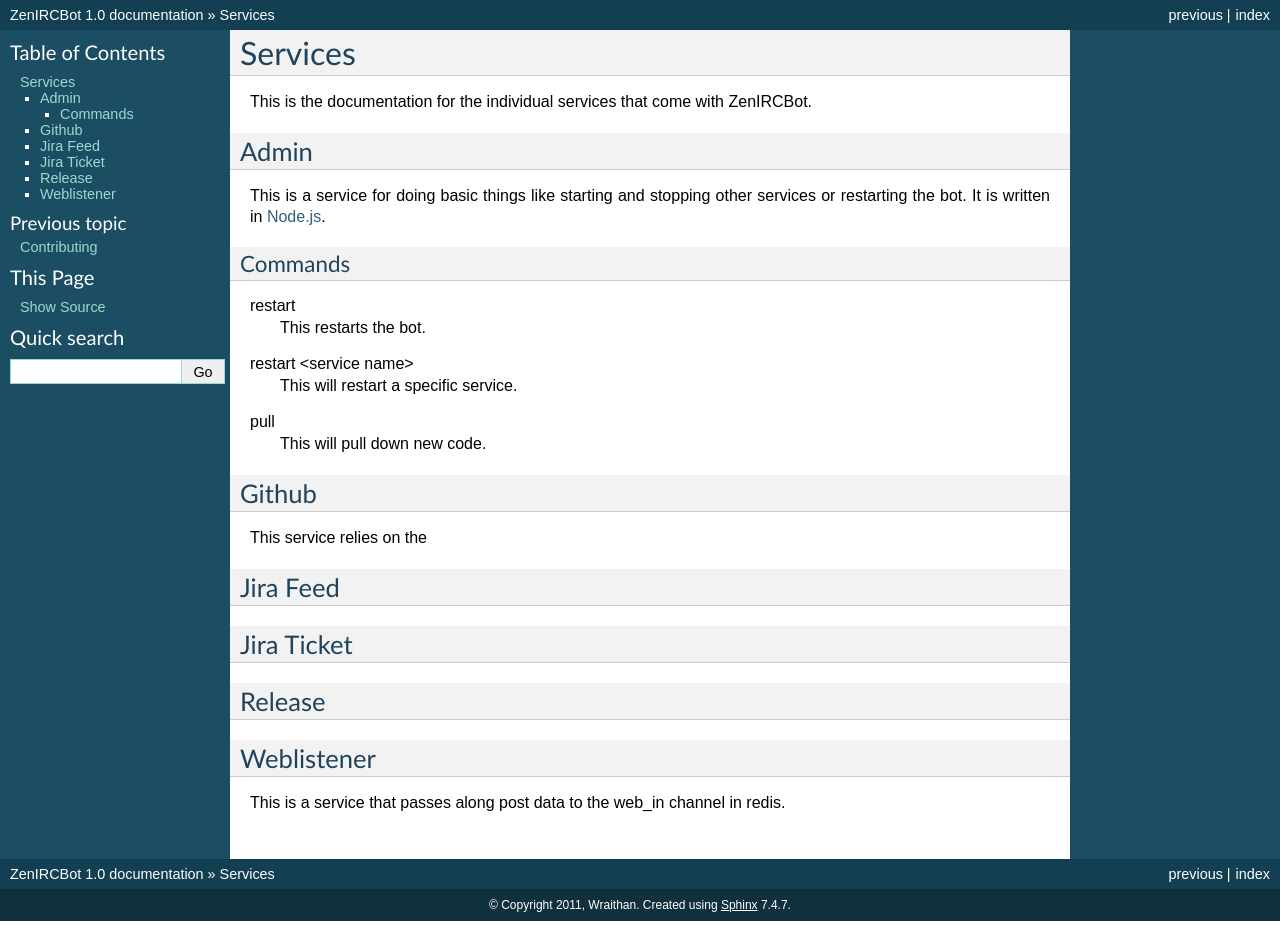
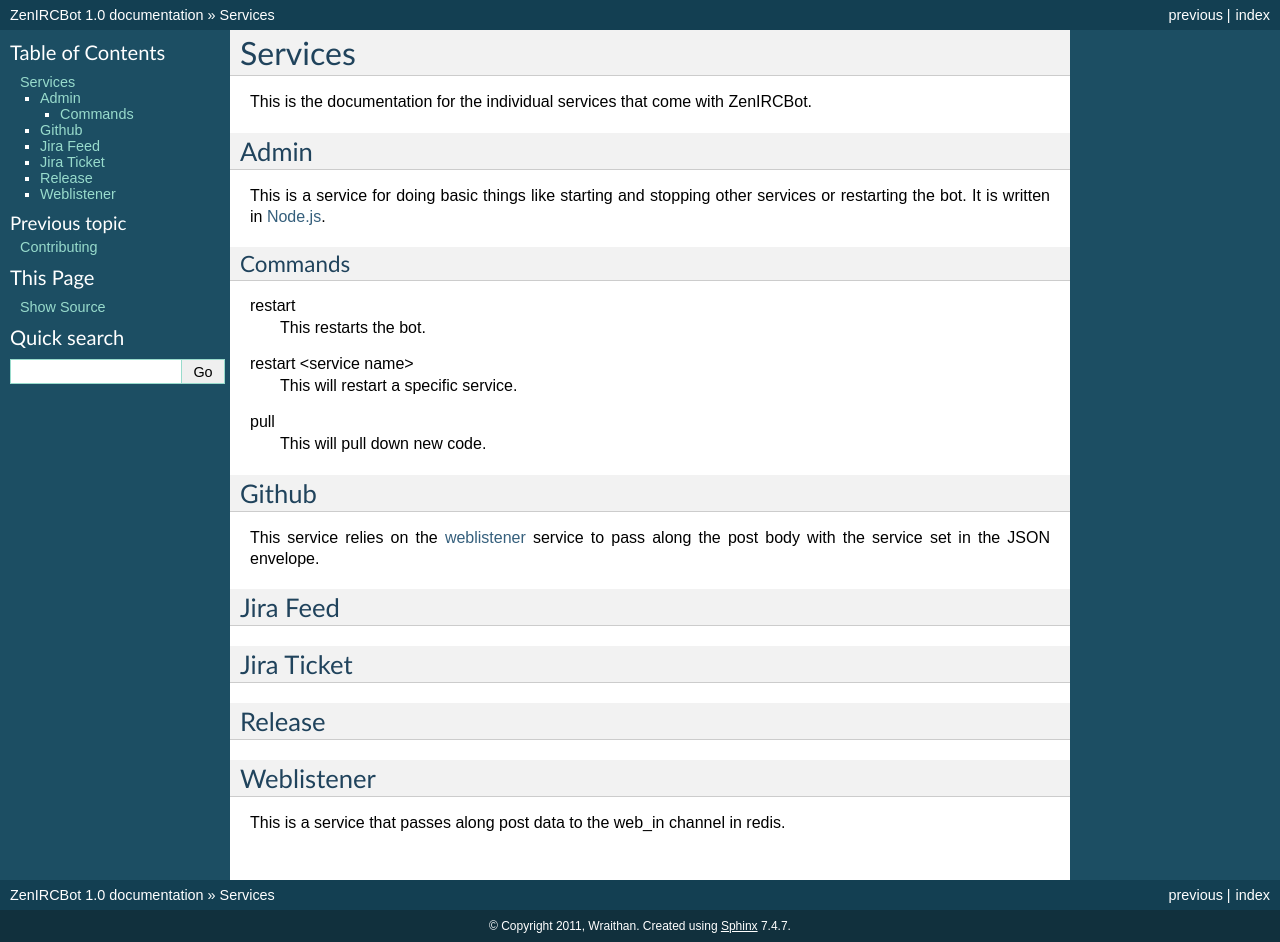
Before and after one commit to zenirc/zenircbot, a Sphinx documentation site: the page built from docs/services.rst, in a window 1280 px wide. Built offline with Sphinx 7.4.7, drawn with Linux system fonts in a browser that asks for light colours; before the commit the page ends 921 px from its top, so only the background shows below that.

```diff
--- a/docs/services.rst
+++ b/docs/services.rst
@@ -28,7 +28,8 @@ pull
 Github
 ------
 .. _github:
-This service relies on the
+This service relies on the weblistener_ service to pass along the post
+body with the service set in the JSON envelope.
 
 
 Jira Feed
@@ -46,4 +47,5 @@ Release
 Weblistener
 -----------
 .. _weblistener:
-This is a service that passes along post data to the web_in channel in redis.
+This is a service that passes along post data to the web_in channel in
+redis.
```
